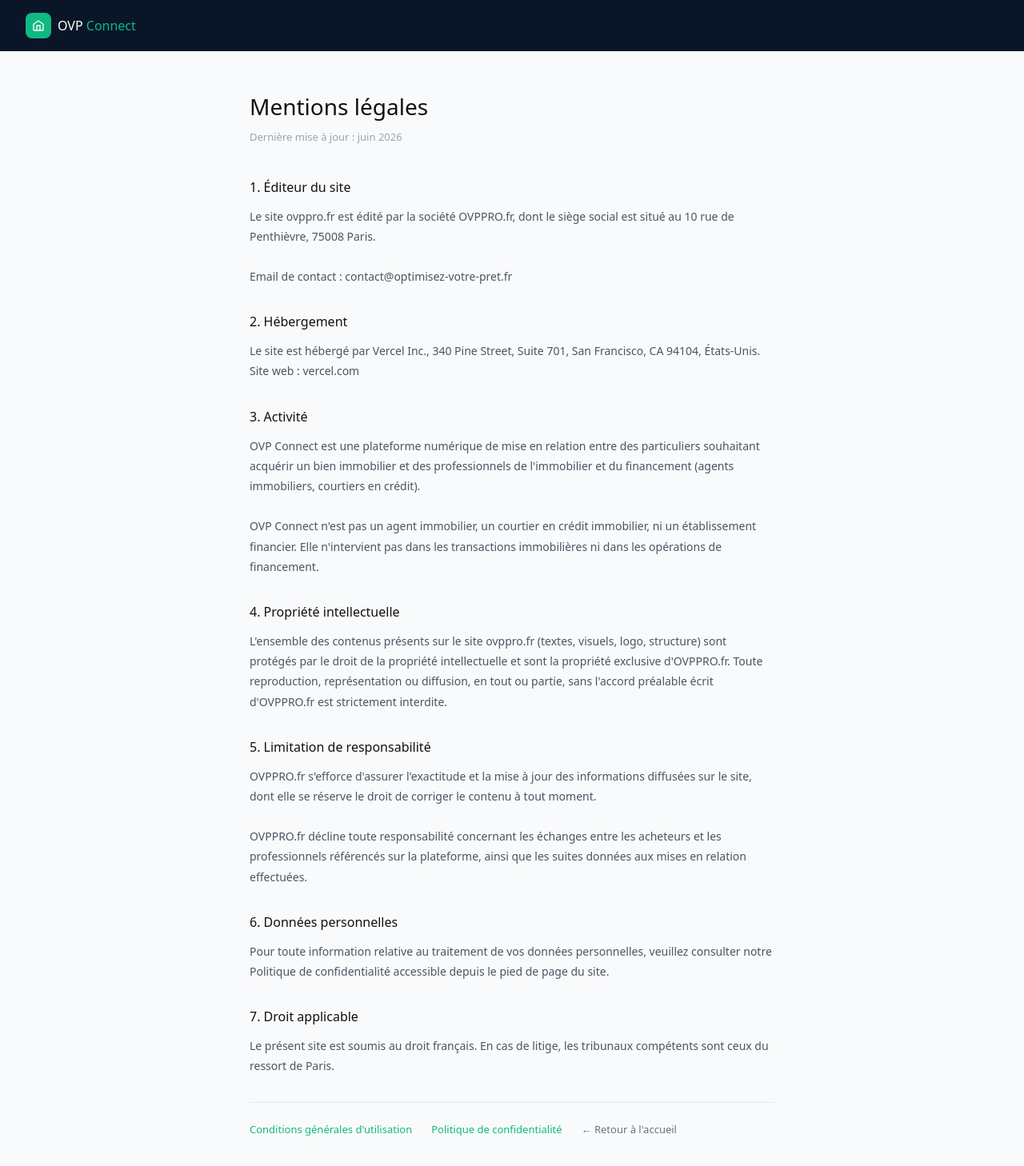
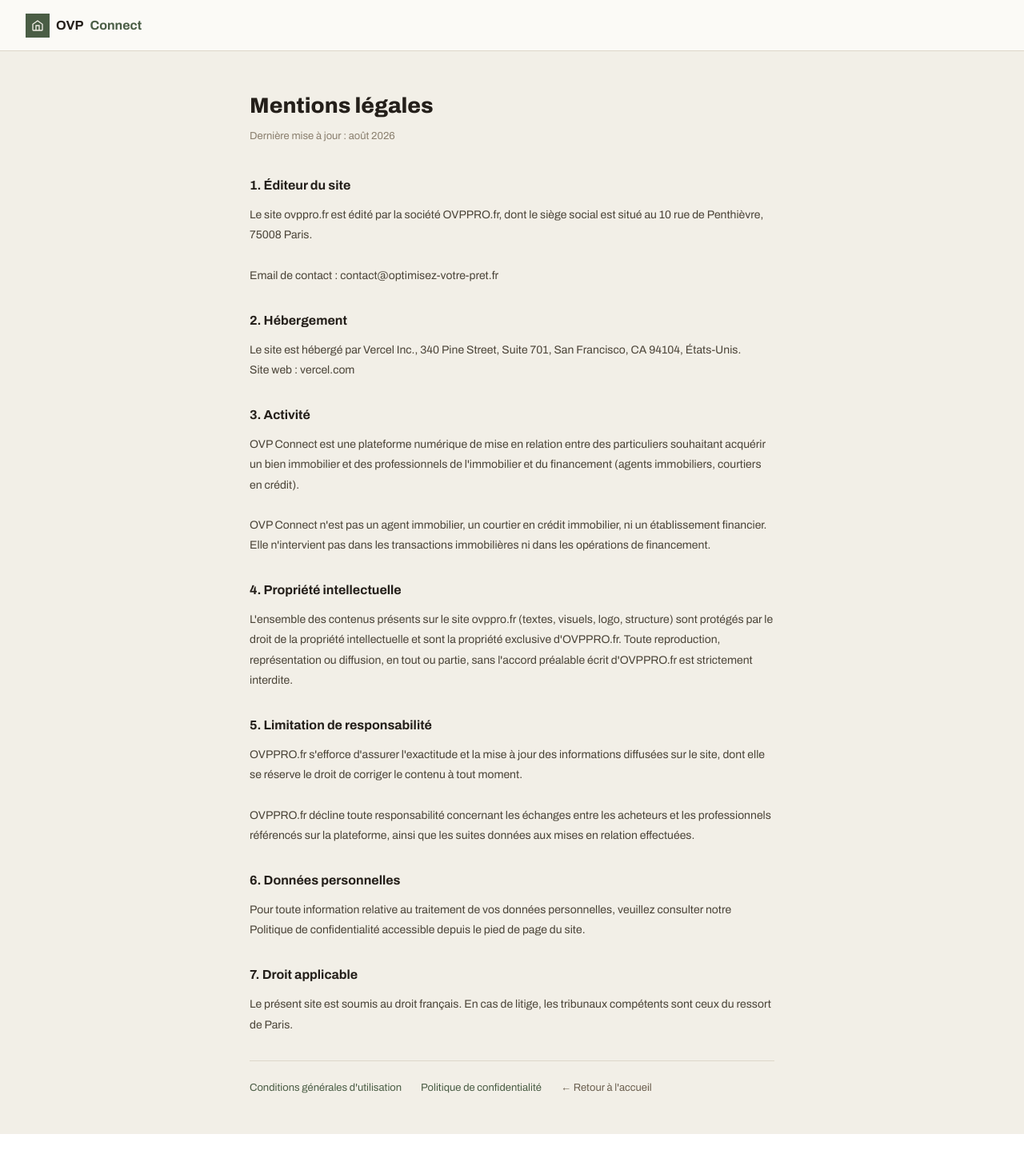
Before and after one commit to Jeremy4418/ovp-connect, a Next.js app: page /mentions-legales in a window 1280 px wide. Shown: the top 1458 px of the page at 80% size. After the commit the page ends 1418 px from the top, so only its background shows below. Built offline with nearby package versions, Linux system fonts and the light colour scheme.

Commit message:
feat(design): nouvelle charte /mentions-legales

```diff
--- a/app/mentions-legales/page.tsx
+++ b/app/mentions-legales/page.tsx
@@ -11,19 +11,19 @@ export const metadata: Metadata = {
 
 export default function MentionsLegales() {
   return (
-    <div style={{ fontFamily: "system-ui, sans-serif", background: "#f9fafb", minHeight: "100vh" }}>
-      <nav style={{ background: "#0a1628", padding: "1rem 2rem", display: "flex", alignItems: "center", justifyContent: "space-between" }}>
-        <Link href="/" style={{ display: "flex", alignItems: "center", gap: "8px", textDecoration: "none" }}>
-          <div style={{ width: "32px", height: "32px", background: "#10b981", borderRadius: "8px", display: "flex", alignItems: "center", justifyContent: "center" }}>
-            <svg width="16" height="16" fill="none" stroke="white" strokeWidth="2" viewBox="0 0 24 24"><path d="M3 9.5L12 3l9 6.5V20a1 1 0 01-1 1H4a1 1 0 01-1-1V9.5z"/><path d="M9 21V12h6v9"/></svg>
+    <div style={{ background: "#F2EFE7", minHeight: "100vh", color: "#241F1A" }}>
+      <nav style={{ display: "flex", alignItems: "center", justifyContent: "space-between", padding: "0 2rem", height: "64px", background: "#FBFAF6", borderBottom: "1px solid #DDD7C9" }}>
+        <Link href="/" style={{ display: "flex", alignItems: "center", gap: "8px", textDecoration: "none", color: "#241F1A", fontWeight: 700, fontSize: "16px" }}>
+          <div style={{ width: "30px", height: "30px", background: "#4A5D45", display: "flex", alignItems: "center", justifyContent: "center" }}>
+            <svg width="16" height="16" fill="none" stroke="#F2EFE7" strokeWidth="2" viewBox="0 0 24 24"><path d="M3 9.5L12 3l9 6.5V20a1 1 0 01-1 1H4a1 1 0 01-1-1V9.5z"/><path d="M9 21V12h6v9"/></svg>
           </div>
-          <span style={{ fontSize: "16px", fontWeight: 500, color: "white" }}>OVP <span style={{ color: "#10b981" }}>Connect</span></span>
+          OVP <span style={{ color: "#4A5D45" }}>Connect</span>
         </Link>
       </nav>
 
       <div style={{ maxWidth: "720px", margin: "0 auto", padding: "3rem 2rem" }}>
-        <h1 style={{ fontSize: "28px", fontWeight: 500, color: "#111", marginBottom: "0.5rem" }}>Mentions légales</h1>
-        <p style={{ fontSize: "13px", color: "#9ca3af", marginBottom: "2.5rem" }}>Dernière mise à jour : juin 2026</p>
+        <h1 style={{ fontSize: "27px", fontWeight: 800, color: "#241F1A", marginBottom: "0.5rem" }}>Mentions légales</h1>
+        <p style={{ fontSize: "13px", color: "#8A7F6E", marginBottom: "2.5rem" }}>Dernière mise à jour : août 2026</p>
 
         {[
           {
@@ -56,15 +56,15 @@ export default function MentionsLegales() {
           },
         ].map(s => (
           <div key={s.title} style={{ marginBottom: "2rem" }}>
-            <h2 style={{ fontSize: "16px", fontWeight: 500, color: "#111", marginBottom: "0.75rem" }}>{s.title}</h2>
-            <p style={{ fontSize: "14px", color: "#4b5563", lineHeight: 1.8, whiteSpace: "pre-line" }}>{s.content}</p>
+            <h2 style={{ fontSize: "16px", fontWeight: 700, color: "#241F1A", marginBottom: "0.75rem" }}>{s.title}</h2>
+            <p style={{ fontSize: "14px", color: "#4B4438", lineHeight: 1.8, whiteSpace: "pre-line" }}>{s.content}</p>
           </div>
         ))}
 
-        <div style={{ borderTop: "0.5px solid #e5e7eb", paddingTop: "1.5rem", display: "flex", gap: "1.5rem", flexWrap: "wrap" }}>
-          <Link href="/cgu" style={{ fontSize: "13px", color: "#10b981", textDecoration: "none" }}>Conditions générales d'utilisation</Link>
-          <Link href="/confidentialite" style={{ fontSize: "13px", color: "#10b981", textDecoration: "none" }}>Politique de confidentialité</Link>
-          <Link href="/" style={{ fontSize: "13px", color: "#6b7280", textDecoration: "none" }}>← Retour à l'accueil</Link>
+        <div style={{ borderTop: "1px solid #DDD7C9", paddingTop: "1.5rem", display: "flex", gap: "1.5rem", flexWrap: "wrap" }}>
+          <Link href="/cgu" style={{ fontSize: "13px", color: "#4A5D45", textDecoration: "none" }}>Conditions générales d'utilisation</Link>
+          <Link href="/confidentialite" style={{ fontSize: "13px", color: "#4A5D45", textDecoration: "none" }}>Politique de confidentialité</Link>
+          <Link href="/" style={{ fontSize: "13px", color: "#6B5F4F", textDecoration: "none" }}>← Retour à l'accueil</Link>
         </div>
       </div>
     </div>
```
